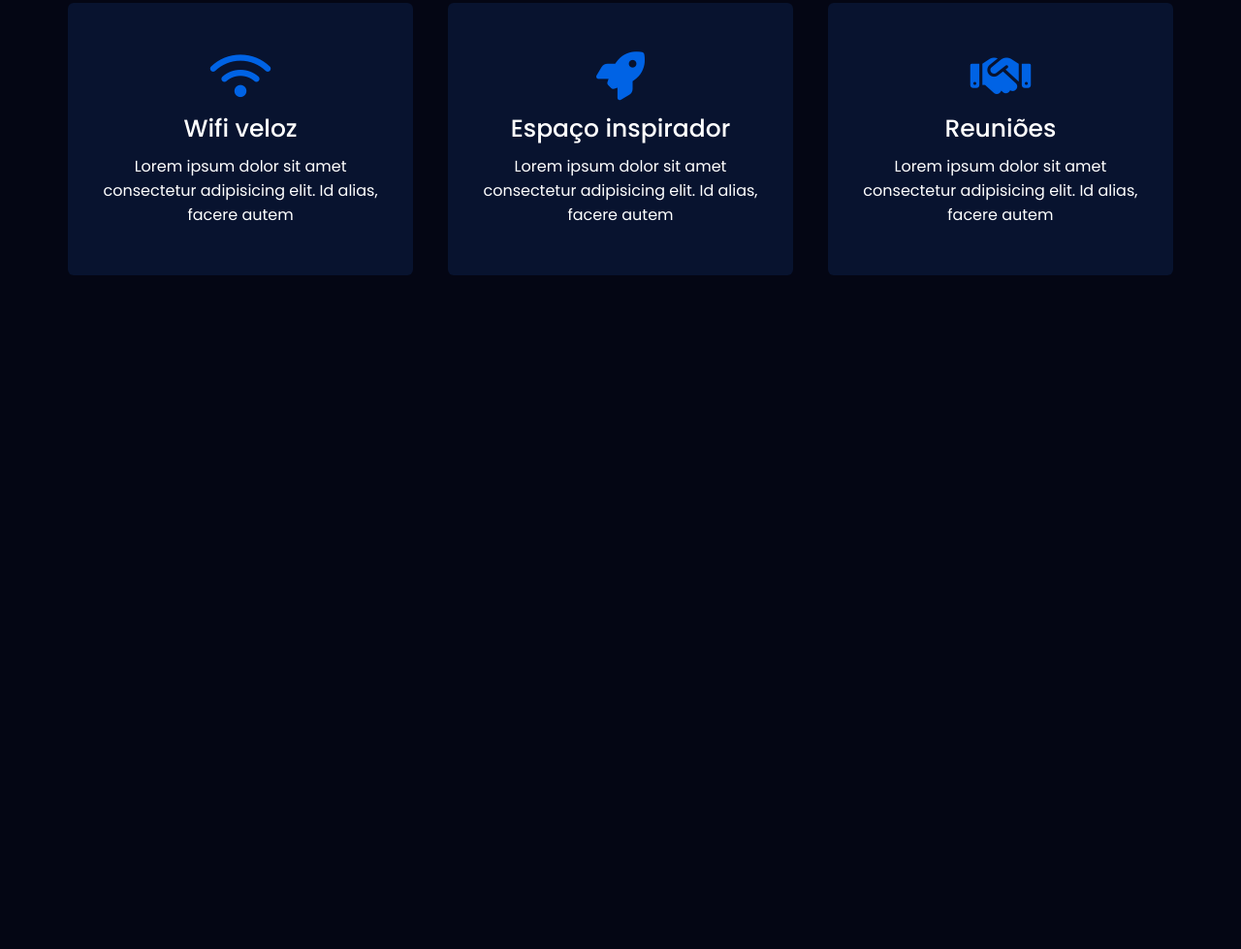
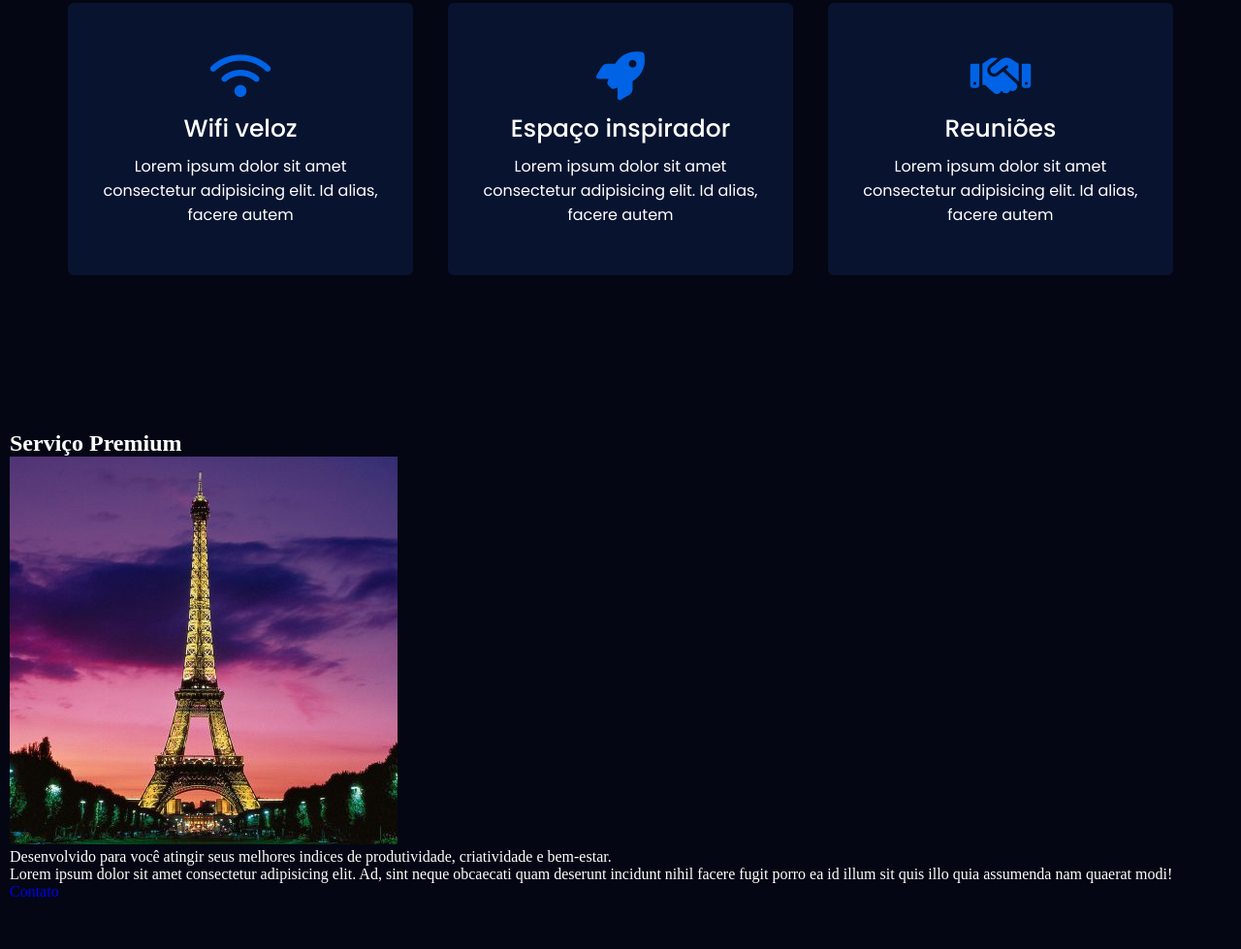
Before and after one commit to ygorp/Vix-Shop, a plain HTML site: page index.html in a window 1280 px wide. Shown: the part 1040-2019 px from the top of the page at 97% size. Before the commit the page ends 1434 px from the top, so only its background shows below. Drawn offline with Linux system fonts and the light colour scheme.

Commit message:
criando a seção premium, adicionei imagem e texto. criando estrutura com divs para alinha a imagem a direita e texto a esquerda.

```diff
--- a/index.html
+++ b/index.html
@@ -68,6 +68,24 @@
         </div>
     </section>
 
+    <section class="premium">
+        <div class="max-width">
+            <h2 class="title">Serviço Premium</h2>
+            <div class="premium-content">
+                <div class="colum left">
+                    <img src="/img/premium.jpg" alt="Serviço Premium">
+                </div>
+                <div class="colum right">
+                    <div class="text">
+                        Desenvolvido para você atingir seus melhores indices de produtividade, criatividade e bem-estar.
+                    </div>
+                    <p>Lorem ipsum dolor sit amet consectetur adipisicing elit. Ad, sint neque obcaecati quam deserunt incidunt nihil facere fugit porro ea id illum sit quis illo quia assumenda nam quaerat modi!</p>
+                    <a href="/contato.html">Contato</a>
+                </div>
+            </div>
+        </div>
+    </section>
+
 
     <script src="https://kit.fontawesome.com/6215fc3775.js" crossorigin="anonymous"></script>
     <script src="/js/index.js"></script>
```
Also changed, not shown: css/style.css (line endings or trailing spaces), img/premium.jpg (added).
